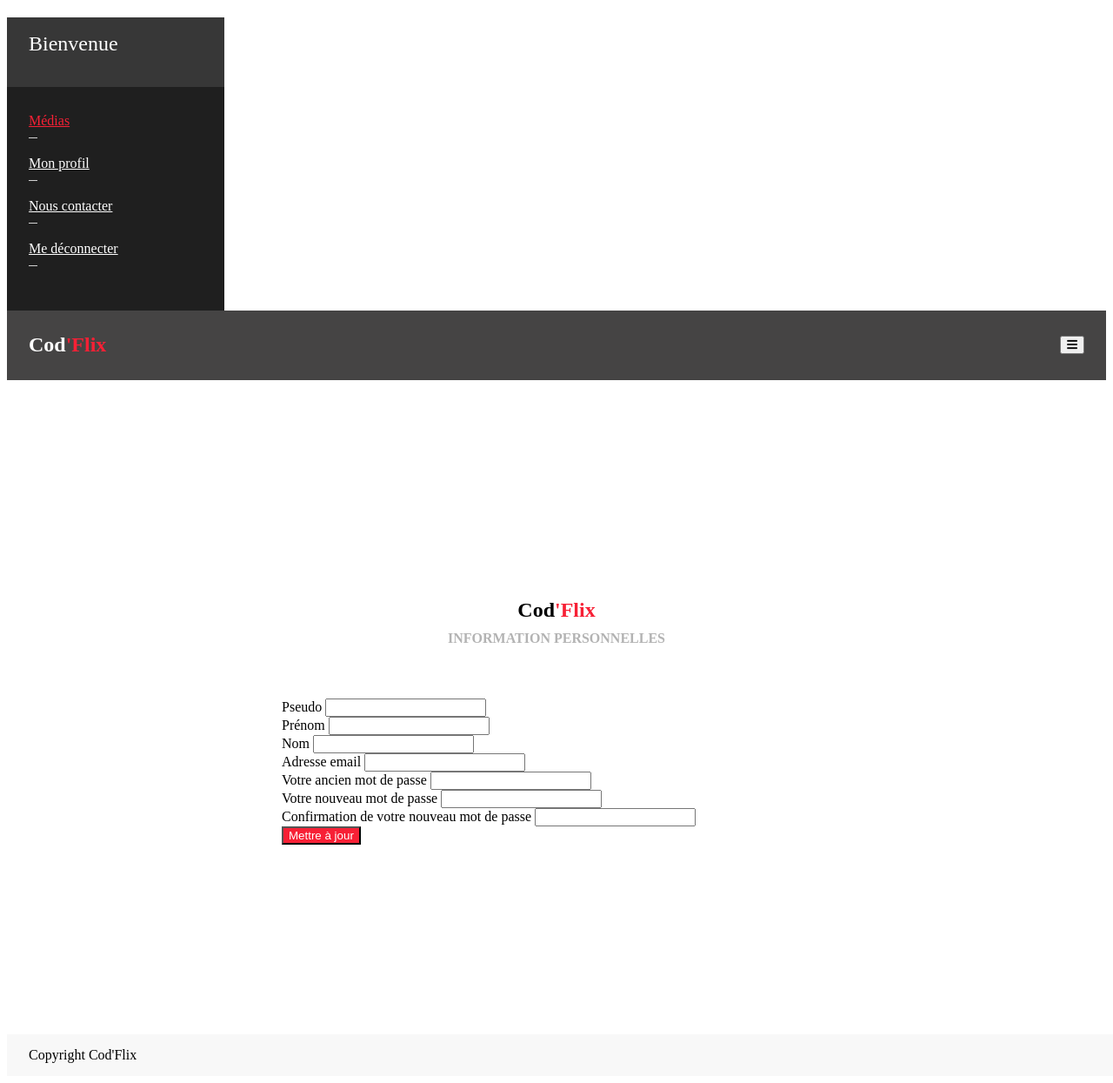
After one commit to Flow2dot0/ec-code-2020-codflix-php, a PHP site: page /ec-code-2020-codflix-php-master/view/profileView.php in a window 1280 px wide; the page is wider, and only the part inside the window is pictured. The commit adds this page. Shown: that part at 87% size. Run offline with PHP 8.4, Linux system fonts and the light colour scheme; the template is opened without the code that fills it, so the values that code supplies are empty; some libraries are stand-ins or nearby versions.

Commit message:
feat : user profile page 60%

```diff
--- a/public/ajax/script.js
+++ b/public/ajax/script.js
@@ -8,7 +8,6 @@ $(document).ready(function() {
 
         if(val!==""){
             $.ajax({
-                // to change on server ftp
                 url : 'http://localhost:8888/ec-code-2020-codflix-php-master/index.php?action=silentcheck',
                 method : "POST",
                 data : {checking:val, email:email},
@@ -25,5 +24,17 @@ $(document).ready(function() {
     });
 
 
+    // fix for the profileView display err msg
+    // by only php the msg is too quickly deleted
+    let cleaner = $('.error-msg').html();
+    if(cleaner.length > 0){
+        $.ajax({
+            url : 'http://localhost:8888/ec-code-2020-codflix-php-master/index.php?action=fix1',
+            method : "POST",
+            data : {fix1:true},
+            success : function() {}
+        });
+    }
+
 
 })
--- a/public/js/script.js
+++ b/public/js/script.js
@@ -6,4 +6,6 @@ $(document).ready(function() {
 
   });
 
+
+
 });
--- a/view/auth/checkingView.php
+++ b/view/auth/checkingView.php
@@ -54,6 +54,8 @@
     </div>
 </div>
 
+<?php if(isset($_SESSION['err_msg'])) $_SESSION['err_msg'] = ''; ?>
+
 <?php $content = ob_get_clean(); ?>
 
 <?php require( __DIR__ . '/../base.php'); ?>
--- a/view/dashboard.php
+++ b/view/dashboard.php
@@ -25,8 +25,9 @@
         <h2 class="title">Bienvenue</h2>
         <div class="sidebar-menu">
           <ul>
-            <li class="active"><a href="/CodFlix/">Médias</a></li>
-            <li><a href="#">Nous contacter</a></li>
+            <li class="active"><a href="index.php?action=media">Médias</a></li>
+              <li><a href="index.php?action=profile">Mon profil</a></li>
+            <li><a href="index.php?action=contact">Nous contacter</a></li>
             <li><a href="index.php?action=logout">Me déconnecter</a></li>
           </ul>
         </div>
@@ -35,7 +36,7 @@
         <!-- Page Content  -->
       <div id="content">
         <div class="header">
-          <h2 class="title">Cod<span>'Flix</span></h2>
+            <h2 class="title">Cod<span>'Flix</span></h2>
           <div class="toggle-menu d-block d-md-none">
             <button type="button" id="sidebarCollapse" class="btn btn-primary">
               <i class="fas fa-bars"></i>
@@ -43,7 +44,7 @@
             </button>
           </div>
         </div>
-        <div class="content p-4">
+        <div class="content pr-3 pl-3 pt-0 pb-0">
           <?= $content; ?>
         </div>
         <footer>Copyright Cod'Flix</footer>
--- /dev/null
+++ b/view/profileView.php
@@ -0,0 +1,64 @@
+<?php ob_start(); ?>
+
+<div class="row">
+    <div class="col-md-12 full-height bg-white">
+        <div class="auth-container">
+            <h2><span>Cod</span>'Flix</h2>
+            <h3>Information personnelles</h3>
+
+            <form method="post" action="index.php?action=profile" class="custom-form">
+
+
+                <div class="form-group">
+                    <label for="username">Pseudo</label>
+                    <input type="text" name="username" value="<?= $user->username ?>" id="username" class="form-control"/>
+                </div>
+
+                <div class="form-group">
+                    <label for="firstname">Prénom</label>
+                    <input type="text" name="firstname" value="<?= $user->firstname ?>" id="firstname" class="form-control" />
+                </div>
+
+                <div class="form-group">
+                    <label for="lastname">Nom</label>
+                    <input type="text" name="lastname" value="<?= $user->lastname ?>" id="lastname" class="form-control" />
+                </div>
+
+                <div class="form-group">
+                    <label for="email">Adresse email</label>
+                    <input type="email" name="email" value="<?= $user->email ?>" id="email" class="form-control" />
+                </div>
+
+                <div class="form-group">
+                    <label for="old_password">Votre ancien mot de passe</label>
+                    <input type="password" name="old_password" id="old_password" class="form-control"
+                           />
+                </div>
+
+                <div class="form-group">
+                    <label for="password">Votre nouveau mot de passe</label>
+                    <input type="password" name="password" id="password" class="form-control" />
+                </div>
+
+                <div class="form-group">
+                    <label for="password_confirm">Confirmation de votre nouveau mot de passe</label>
+                    <input type="password" name="password_confirm" id="password_confirm" class="form-control" />
+                </div>
+
+                <div class="form-group">
+                    <div class="row">
+                        <div class="col-md-6">
+                            <button type="submit" name="updating_profile" class="btn btn-block bg-red">Mettre à jour
+                            </button>
+                        </div>
+                    </div>
+                </div>
+
+                <span class="error-msg"><?= isset($_SESSION['err_msg']) ? $_SESSION['err_msg'] : null ?></span>
+            </form>
+        </div>
+    </div>
+</div>
+<?php $content = ob_get_clean(); ?>
+
+<?php require('dashboard.php'); ?>
```
Also changed, not shown: controller/profileController.php (added, +66 -0 lines), index.php (+16 -0 lines), model/user.manager.php (+69 -0 lines).
